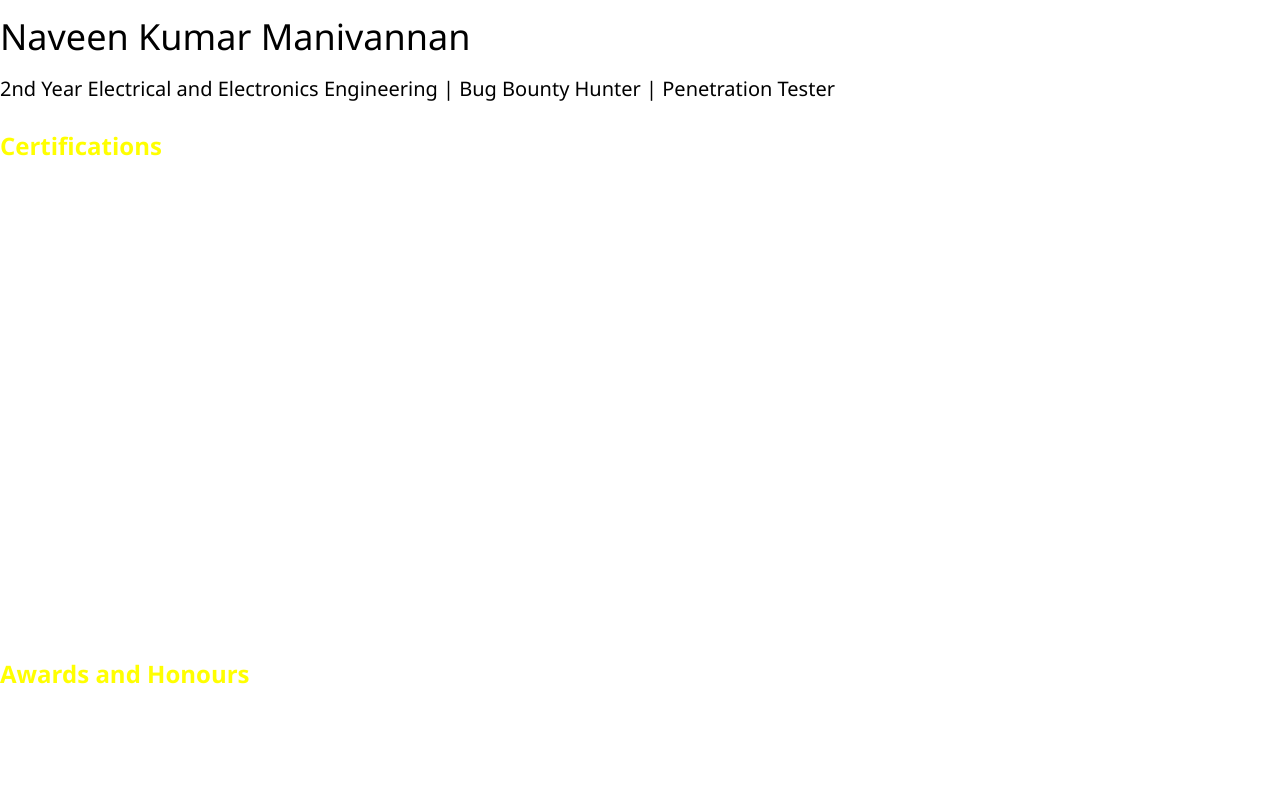
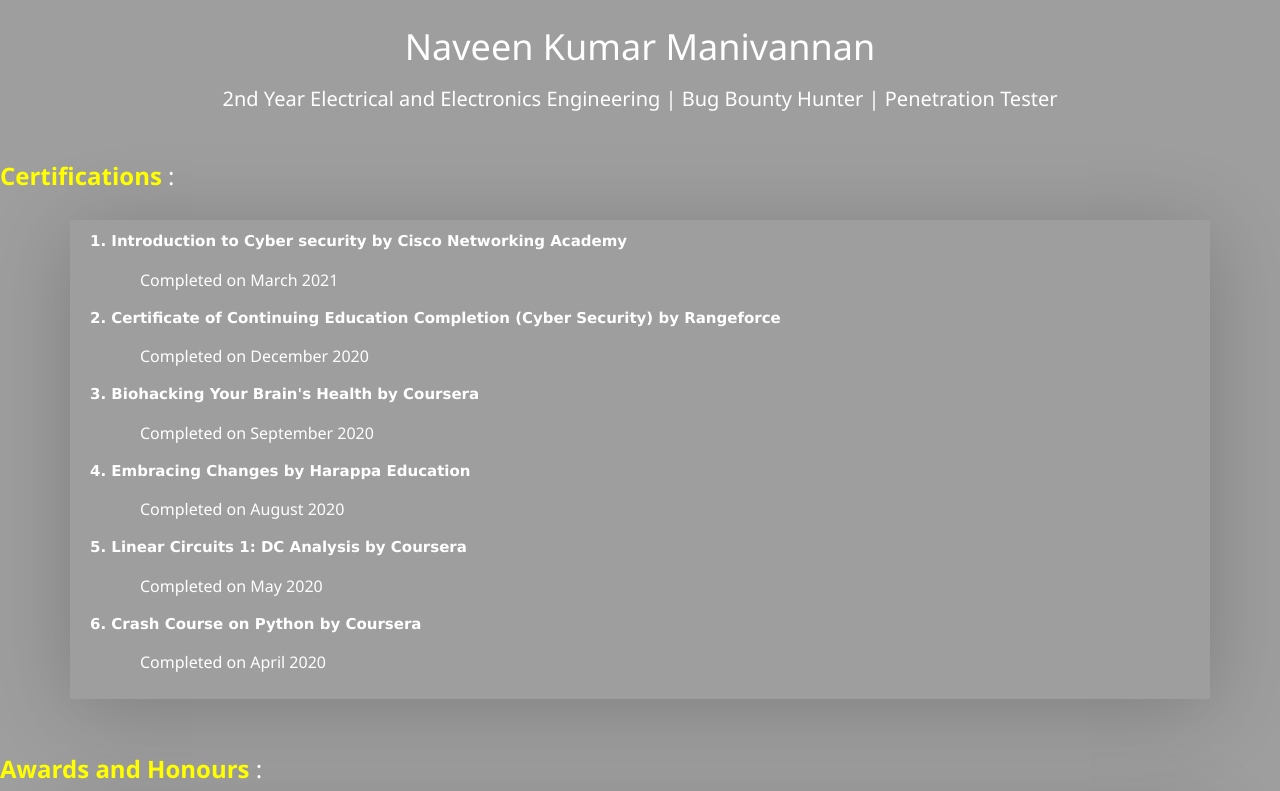
Before and after one commit to Naveensparks/aboutme, a plain HTML site: page profile.html in a window 1280 px wide. Shown: the top 791 px of the page. Drawn offline with nearby package versions, Linux system fonts and the light colour scheme; files that its build step writes are made by us from their sources; the site is published under a folder, as on GitHub Pages, so addresses that start at the root find nothing.

Commit message:
Update profile.html

```diff
--- a/profile.html
+++ b/profile.html
@@ -6,7 +6,7 @@
 <body>
 <meta charset="UTF-8">
 <meta name="viewport" content="width=device-width, initial-scale=1">
-<link rel="stylesheet" href="/root/Desktop/webpage/profile.css"> <!--My profile css-->
+<link rel="stylesheet" href="profile.css"> <!--My profile css-->
 <link rel="stylesheet" href="https://www.w3schools.com/w3css/4/w3.css"> <!--Font css-->
 <link rel="stylesheet" href="https://cdnjs.cloudflare.com/ajax/libs/font-awesome/4.7.0/css/font-awesome.min.css"><!--Icon css-->
 <div class="me">
```
